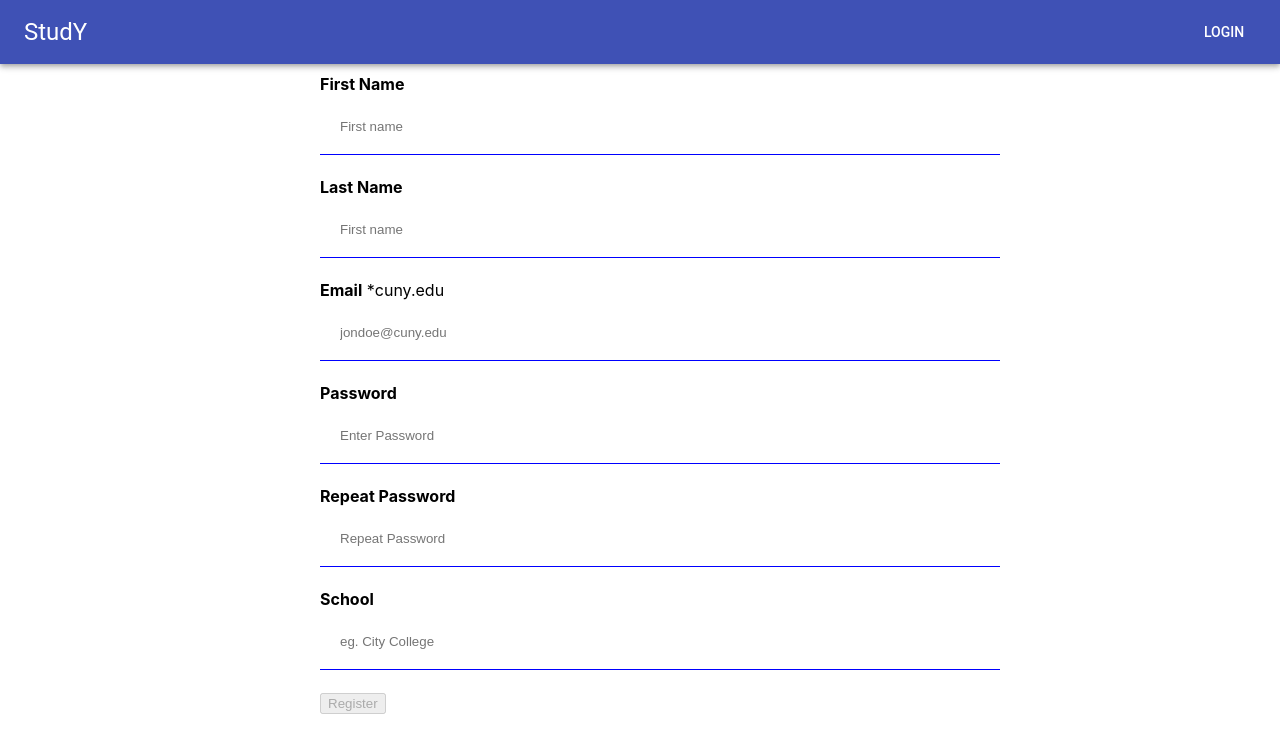
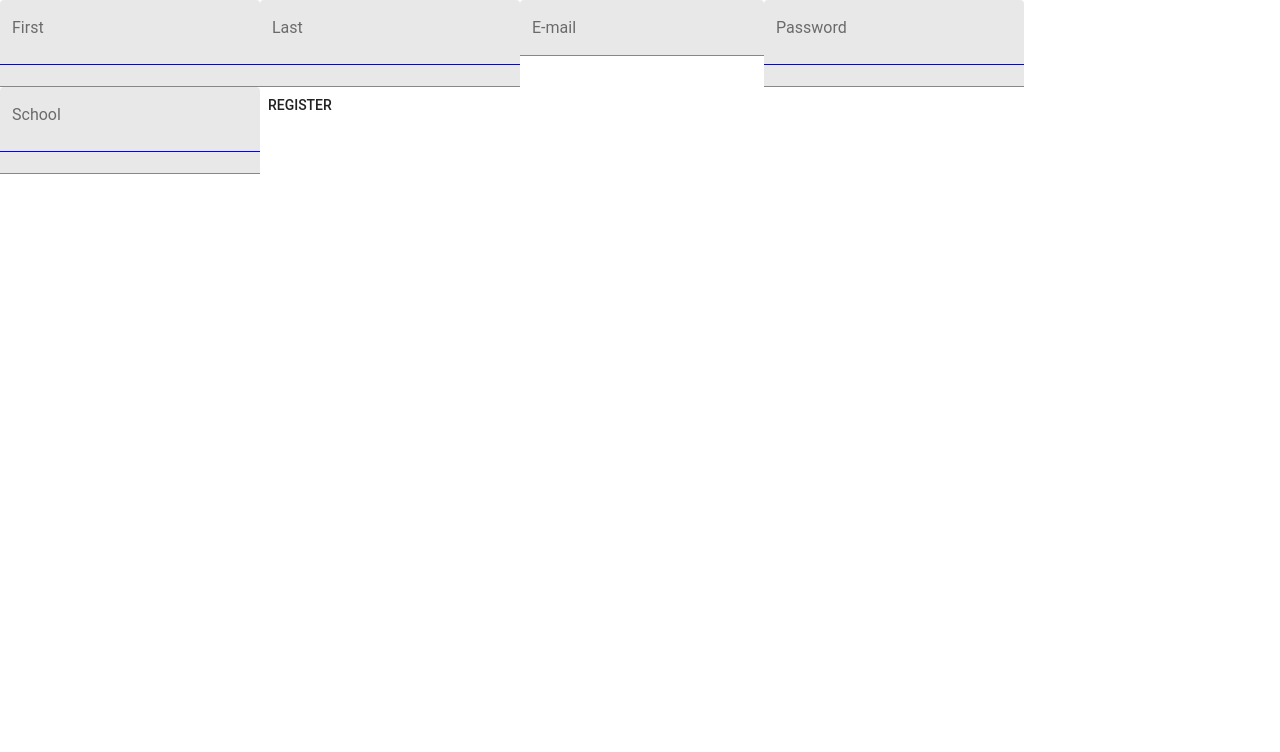
Before and after one commit to vhong000/studY, a React (Create React App) app in the folder frontend/: page /register in a window 1280 px wide. Shown: the top 752 px of the page. Built offline with nearby package versions, Linux system fonts and the light colour scheme.

Commit message:
header test complete and register refactor begin

```diff
--- a/frontend/src/components/register/register.js
+++ b/frontend/src/components/register/register.js
@@ -1,6 +1,8 @@
 import React, { Component } from 'react';
 import { Link } from 'react-router-dom';
-import { Button, AppBar, Toolbar, TextField, withStyles, Typography, Input } from '@material-ui/core';
+import { Button, AppBar, Toolbar,
+	TextField, withStyles, Typography, Input
+} from '@material-ui/core';
 import FormError from './FormError';
 import { Alert } from '../../utils/Lines';
 // more components at https://material-ui.com/getting-started/usage/
@@ -105,77 +107,42 @@ export default class Register extends Component {
 	}
 
 	render() {
-		const RegisterHeader = () => {
-			return (
-				<AppBar position='static' >
-					<Toolbar>
-						<Typography
-							style={{ flex: 1 }}
-							variant='headline'
-							color='inherit'>
-							StudY
-					</Typography>
-						<Button
-							component={Link}
-							to="/login"
-							className='login-button'
-							children="Login"
-							color='inherit' />
-					</Toolbar>
-				</AppBar>
-			)
-		}
+		const renderCheckEmail = <Alert.Primary outerClassName={"col-sm-12 col-md-12 top-pad"} label={`Please confirm your email at ${this.state.email} to complete with the registration process`} />;
+		return (
+			<form>
+				<TextField
+					id='first_name' label='First' type='text'
+					variant='filled' onChange={this.handleChange}
+				/>
 
-		const renderCheckEmail = <Alert.Primary outerClassName={"col-sm-12 col-md-12 top-pad"} label={`Please confirm your email at ${this.state.email} to complete with the registration process`} />;
+				<TextField
+					id='last_name' label='Last' type='text'
+					variant='filled' onChange={this.handleChange}
+				/>
 
-		const RenderForm = () => {
+				<TextField
+					id='email' label='E-mail' type='email'
+					variant='filled' onChange={this.handleChange}
+				/>
 
-			return (
-				<form onSubmit={this.handleSubmit}>
-					<div className={"container  center"}>
+				<TextField
+					id='password' label='Password' type='password'
+					variant='filled' onChange={this.handleChange}
+				/>
 
-						<label htmlFor={"first_name"} className={"top-pad"}><b>First Name</b></label>
-						<input type={"text"} placeholder={"First name"} name={"first_name"} className={"form-control"} onChange={this.handleChange} value={this.state.first_name} required></input>
+				<TextField
+					id='school' label='School' type='text'
+					variant='filled' onChange={this.handleChange}
+					placeholder="eg. City College"
+				/>
 
-						<label htmlFor={"Last_name"}><b>Last Name</b>  </label>
-						<input type={"text"} placeholder={"First name"} name={"last_name"} onChange={this.handleChange} value={this.state.last_name} required></input>
-
-						<div className={`form-group ${this.errorClass(this.state.formErrors.email)}`}>
-							<label htmlFor={"email"}><b>{`Email`}</b>{!this.state.eduEmail? "  *cuny.edu":""}</label>
-							<input type="text" placeholder="jondoe@cuny.edu" name="email" className="form-control" onChange={this.handleChange} value={this.state.email} required></input>
-						</div>
-
-						<div className={`form-group ${this.errorClass(this.state.formErrors.password)}`}>
-							<label htmlFor="password"><b>Password</b></label>
-							<input type="password" placeholder="Enter Password" name="password" className="form-control" onChange={this.handleChange} value={this.state.password} required></input>
-						</div>
-
-						<label htmlFor="passwordRepeat"><b>Repeat Password</b></label>
-						<input type="password" placeholder="Repeat Password" name="passwordRepeat" onChange={this.handleChange} value={this.state.passwordRepeat} required></input>
-
-						<label htmlFor="school"><b>School</b></label>
-						<input type="text" placeholder="eg. City College" name="school" onChange={this.handleChange} value={this.state.school}></input>
-
-						<button type="submit" className="btn btn-primary" disabled={!this.state.formValid}>Register</button>
-						{this.state.registered && renderCheckEmail}
-
-					</div>
-
-				</form>
-			)
-
-		}
-		return (
-			<div>
-				{RegisterHeader()}
-				{RenderForm()}
-			</div>
+				<Button
+					type='submit'
+					children="Register"
+					onClick={this.handleSubmit}
+				/>
+			</form>
 
 		)
 	}
-
 }
-
-// <div className="panel panel-default">
-// 							<FormError formErrors={this.state.formErrors} />
-// 						</div>
```
Also changed, not shown: 1 other file (tests, documents, lock files or other folders).
